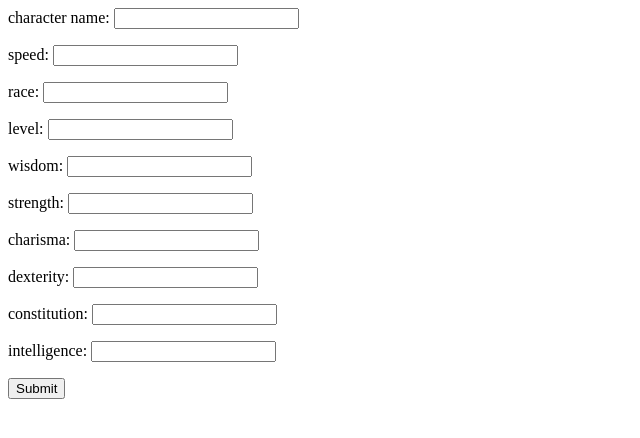
After one commit to stalola/dnd-cleric-character-sheet, a Flask app: page /new_character in a window 1280 px wide. The commit adds this page. Shown: the top 438 px of the page, without its empty margins (0-640 px from the left). Run offline with Flask 3, Linux system fonts and the light colour scheme.

Commit message:
Initiated character creation

```diff
--- a/routes.py
+++ b/routes.py
@@ -1,22 +1,21 @@
 from app import app
 from flask import render_template, request, redirect
 import users
+import characters
 
 @app.route("/")
 def index():
-    return render_template("index.html")
+    chars = characters.get_characters()
+    return render_template("index.html", chars=chars)
 
-@app.route("/login", methods=["GET", "POST"])
+@app.route("/login", methods=["POST"])
 def login():
-    if request.method == "GET":
-        return render_template("login.html")
-    if request.method == "POST":
-        username = request.form["username"]
-        password = request.form["password"]
-        if users.login(username, password):
-            return redirect("/")
-        else:
-            return render_template("error.html", message="Wrong username or password")
+    username = request.form["username"]
+    password = request.form["password"]
+    if users.login(username, password):
+        return redirect("/")
+    else:
+        return render_template("error.html", message="Wrong username or password")
 
 @app.route("/logout")
 def logout():
@@ -37,3 +36,28 @@ def register():
             return redirect("/")
         else:
             return render_template("error.html", message="Registration failed")
+
+@app.route("/new_character", methods=["GET", "POST"])
+def new_character():
+    if request.method == "GET":
+        return render_template("new_character.html")
+    if request.method == "POST":
+        character_name = request.form["character_name"]
+        speed = request.form["speed"]
+        race = request.form["race"]
+        level = request.form["level"]
+        wisdom = request.form["wisdom"]
+        strength = request.form["strength"]
+        charisma = request.form["charisma"]
+        dexterity = request.form["dexterity"]
+        constitution = request.form["constitution"]
+        intelligence = request.form["intelligence"]
+        if characters.update(character_name, speed, race, level, wisdom, strength, charisma, dexterity, constitution, intelligence):
+            return redirect("/")
+        else:
+            return render_template("error.html", message="Updating failed")
+
+@app.route("/character/<int:id>")
+def page(id):
+    character = characters.character_sheet(id)
+    return render_template("character.html", character=character)
--- /dev/null
+++ b/templates/character.html
@@ -0,0 +1,2 @@
+This page belongs to:
+{{ character }}
--- /dev/null
+++ b/templates/new_character.html
@@ -0,0 +1,23 @@
+<form action="/new_character" method="post">
+character name: <input type="text" name="character_name">
+<p>
+speed: <input type="text" name="speed">
+<p>
+race: <input type="text" name="race">
+<p>
+level: <input type="text" name="level">
+<p>
+wisdom: <input type="text" name="wisdom">
+<p>
+strength: <input type="text" name="strength">
+<p>
+charisma: <input type="text" name="charisma">
+<p>
+dexterity: <input type="text" name="dexterity">
+<p>
+constitution: <input type="text" name="constitution">
+<p>
+intelligence: <input type="text" name="intelligence">
+<p>
+    <input type="submit" value="Submit">
+</form>
```
Also changed, not shown: characters.py (added, +29 -0 lines), templates/index.html (+11 -0 lines), README.md.
